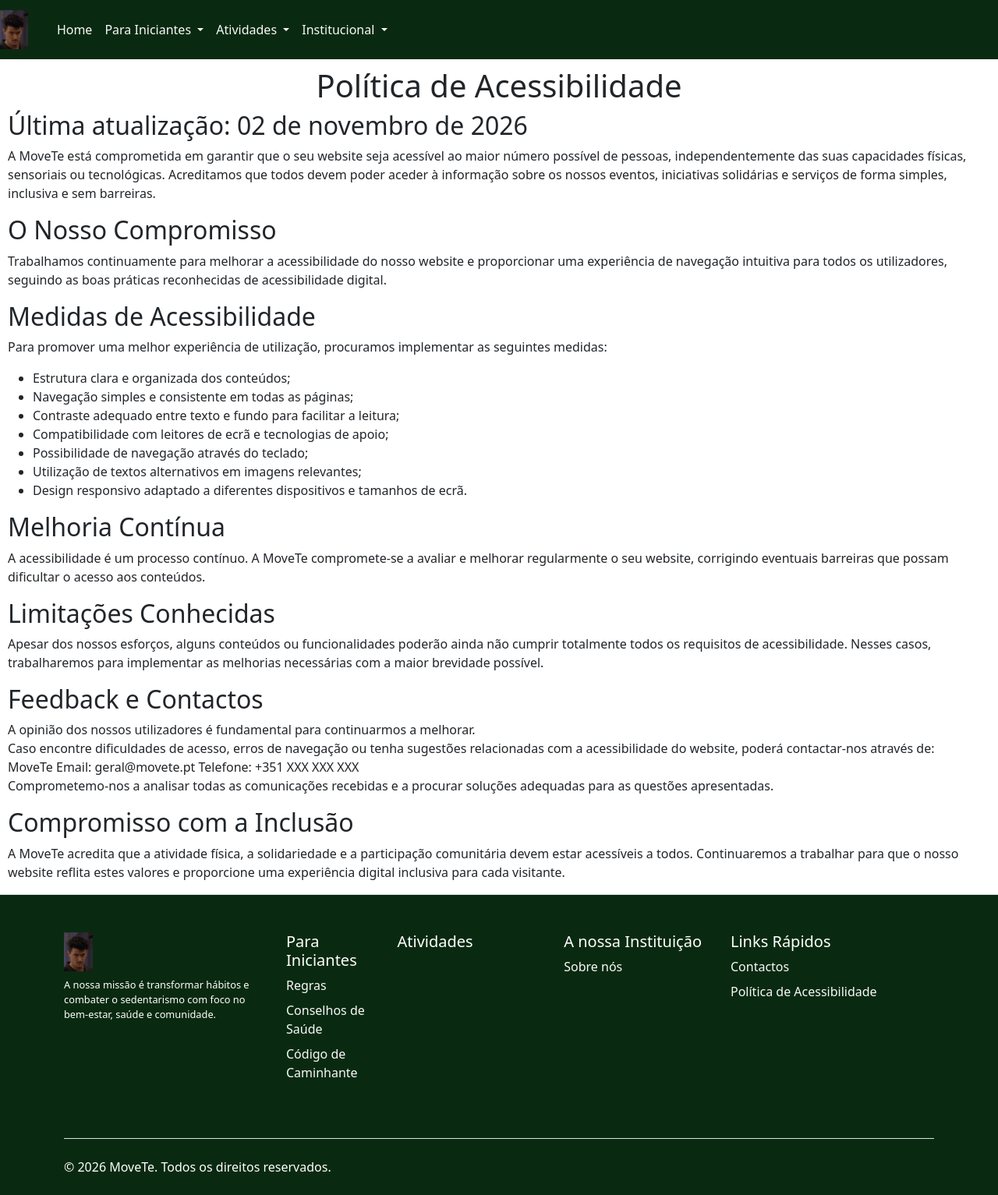
After one commit to Casmoden/Grupo-4-MoveTe, a Laravel app: page /accessibilityPolicy in a window 1280 px wide. The commit adds this page. Shown: the whole page at 78% size. Run offline with Laravel 12, Linux system fonts and the light colour scheme.

Commit message:
primeira pagina feita

```diff
--- a/laravel/MoveTe/app/Http/Controllers/PageController.php
+++ b/laravel/MoveTe/app/Http/Controllers/PageController.php
@@ -29,4 +29,8 @@ class PageController extends Controller
     public function walkerCode(){
         return view("walkerCode");
     }
+
+    public function accessibilityPolicy(){
+        return view("accessibilityPolicy");
+    }
 }
--- /dev/null
+++ b/laravel/MoveTe/public/css/AccessibilityPolicy.css
@@ -0,0 +1,6 @@
+h1{
+    text-align: center;
+}
+main{
+    margin: 10px;
+}
--- /dev/null
+++ b/laravel/MoveTe/resources/views/AccessibilityPolicy.blade.php
@@ -0,0 +1,48 @@
+@extends('layout.master')
+
+@section('title')
+    Política de Acessibilidade
+@endsection
+
+@section('moreCss')
+    <link rel="stylesheet" href="{{ asset('css/AccessibilityPolicy.css') }}">
+@endsection
+
+@section('content')
+    <h1>Política de Acessibilidade</h1>
+        <h2>Última atualização: 02 de novembro de 2026</h2>
+            <p>A MoveTe está comprometida em garantir que o seu website seja acessível ao maior número possível de pessoas,
+                independentemente das suas capacidades físicas, sensoriais ou tecnológicas.
+                Acreditamos que todos devem poder aceder à informação sobre os nossos eventos, iniciativas solidárias e serviços de
+                forma simples, inclusiva e sem barreiras.</p>
+        <h2>O Nosso Compromisso</h2>
+            <p>Trabalhamos continuamente para melhorar a acessibilidade do nosso website e proporcionar uma experiência de navegação
+                intuitiva para todos os utilizadores, seguindo as boas práticas reconhecidas de acessibilidade digital.</p>
+        <h2>Medidas de Acessibilidade</h2>
+            <p>Para promover uma melhor experiência de utilização, procuramos implementar as seguintes medidas:</p>
+            <ul>
+                <li>Estrutura clara e organizada dos conteúdos;</li>
+                <li>Navegação simples e consistente em todas as páginas;</li>
+                <li>Contraste adequado entre texto e fundo para facilitar a leitura;</li>
+                <li>Compatibilidade com leitores de ecrã e tecnologias de apoio;</li>
+                <li>Possibilidade de navegação através do teclado;</li>
+                <li>Utilização de textos alternativos em imagens relevantes;</li>
+                <li>Design responsivo adaptado a diferentes dispositivos e tamanhos de ecrã.</li>
+            </ul>
+        <h2>Melhoria Contínua</h2>
+            <p>A acessibilidade é um processo contínuo. A MoveTe compromete-se a avaliar e melhorar regularmente o seu website,
+                 corrigindo eventuais barreiras que possam dificultar o acesso aos conteúdos.</p>
+        <h2>Limitações Conhecidas</h2>
+            <p>Apesar dos nossos esforços, alguns conteúdos ou funcionalidades poderão ainda não cumprir totalmente todos os requisitos de acessibilidade.
+                Nesses casos, trabalharemos para implementar as melhorias necessárias com a maior brevidade possível.</p>
+        <h2>Feedback e Contactos</h2>
+            <p>A opinião dos nossos utilizadores é fundamental para continuarmos a melhorar.<br>
+                Caso encontre dificuldades de acesso, erros de navegação ou tenha sugestões relacionadas com a acessibilidade do website,
+                 poderá contactar-nos através de:<br>
+                MoveTe Email: geral@movete.pt Telefone: +351 XXX XXX XXX<br>
+                Comprometemo-nos a analisar todas as comunicações recebidas e a procurar soluções adequadas para as questões apresentadas.
+        <h2>Compromisso com a Inclusão</h2>
+            <p>A MoveTe acredita que a atividade física, a solidariedade e a participação comunitária devem estar acessíveis a todos.
+                 Continuaremos a trabalhar para que o nosso website reflita estes valores
+                  e proporcione uma experiência digital inclusiva para cada visitante.</p>
+@endsection
--- a/laravel/MoveTe/resources/views/layout/partials/footer.blade.php
+++ b/laravel/MoveTe/resources/views/layout/partials/footer.blade.php
@@ -36,6 +36,7 @@
                             <h5>Links Rápidos</h5>
                             <ul class="nav flex-column">
                                 <li class="nav-item mb-2"><a href="{{ route('contacts') }}" class="nav-link text-light p-0">Contactos</a></li>
+                                <li class="nav-item mb-2"><a href="{{ route('accessibilityPolicy') }}" class="nav-link text-light p-0">Política de Acessibilidade</a></li>
                             </ul>
                         </div>
                     </div>
--- a/laravel/MoveTe/routes/web.php
+++ b/laravel/MoveTe/routes/web.php
@@ -9,6 +9,8 @@ Route::get('/aboutUs', [PageController::class, 'aboutUs'])->name('aboutUs');
 
 Route::get('/contacts', [PageController::class, 'contacts'])->name('contacts');
 
+Route::get('/accessibilityPolicy', [PageController::class, 'accessibilityPolicy'])->name('accessibilityPolicy');
+
 Route::get('/healthAdvice', [PageController::class, 'healthAdvice'])->name('healthAdvice');
 
 Route::get('/regulationsSafety', [PageController::class, 'regulationsSafety'])->name('regulationsSafety');
```
Also changed, not shown: laravel/MoveTe/resources/views/aboutUs.blade.php (+4 -4 lines), laravel/MoveTe/resources/views/contactos.blade.php (deleted, +0 -15 lines).
